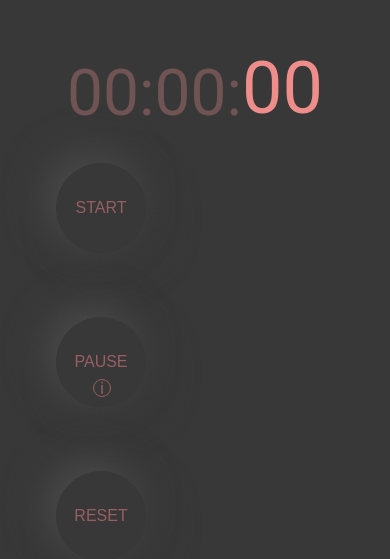
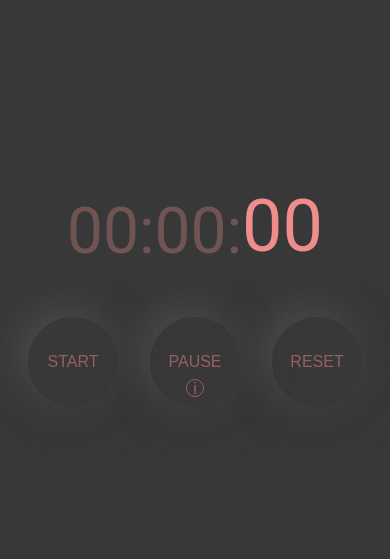
Before and after one commit to ivaschenkoo/tt_stopwatch, a React (Create React App) app: page / in a window 390 px wide. Shown: the part 103-662 px from the top of the page. Built offline with nearby package versions, Linux system fonts and the light colour scheme.

Commit message:
added mobile adaptation

```diff
--- a/src/components/stopwatch/Stopwatch.jsx
+++ b/src/components/stopwatch/Stopwatch.jsx
@@ -12,11 +12,11 @@ const Stopwatch = (props) => {
 
             <div className={styles.buttonWrapper}>
                 <button onClick={() => { props.toggleTimer() }}
-                        className={props.status === 'started' && styles.active} >
+                        className={props.status === 'started' ? styles.active : ''} >
                     {(props.status === 'stopped' || props.status === 'pause' ) ? 'Start' : 'Stop'}
                 </button>
                 <button onClick={() => { props.pauseTimer() }}
-                        className={props.status === 'pause' && styles.active} >
+                        className={props.status === 'pause' ? styles.active : ''} >
                     Pause
                     <span className={styles.info}>i</span>
                     <span className={styles.infoText}>Press twice to pause</span>
--- a/src/components/stopwatch/Stopwatch.module.css
+++ b/src/components/stopwatch/Stopwatch.module.css
@@ -59,7 +59,7 @@ button.active {
 .info {
     position: absolute;
     bottom: 10px;
-    left: calc(50% - 8px);
+    left: calc(50% - 9px);
     width: 16px;
     height: 16px;
 
@@ -77,6 +77,8 @@ button.active {
     width: 204px;
     padding: 1em;
 
+    text-transform: none;
+
     background: #4b4b4b;
     border-radius: 2em;
     opacity: 0;
@@ -89,3 +91,33 @@ button.active {
     opacity: 1;
     transition: opacity 0.5s ease-in-out;
 }
+
+@media screen and (max-width: 768px) {
+    .buttonWrapper button {
+        margin: 3em 1em;
+    }
+}
+
+@media screen and (max-width: 368px) {
+    .buttonWrapper button {
+        width: 70px;
+        height: 70px;
+        font-size: 0.75em;
+        margin: 3em 1em;
+    }
+
+    .info {
+        bottom: 6px;
+    }
+}
+
+@media screen and (max-width: 284px){
+    .buttonWrapper {
+        display: flex;
+        flex-direction: column;
+    }
+
+    .buttonWrapper button {
+        margin: 1.5em;
+    }
+}
```
